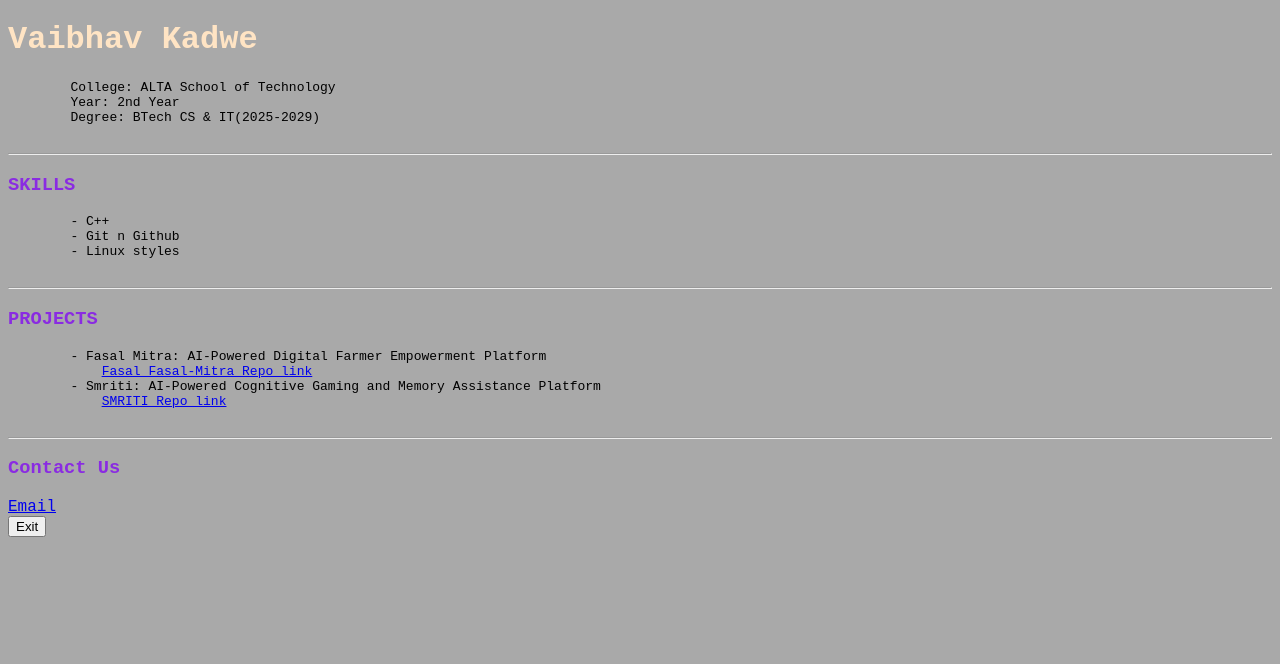
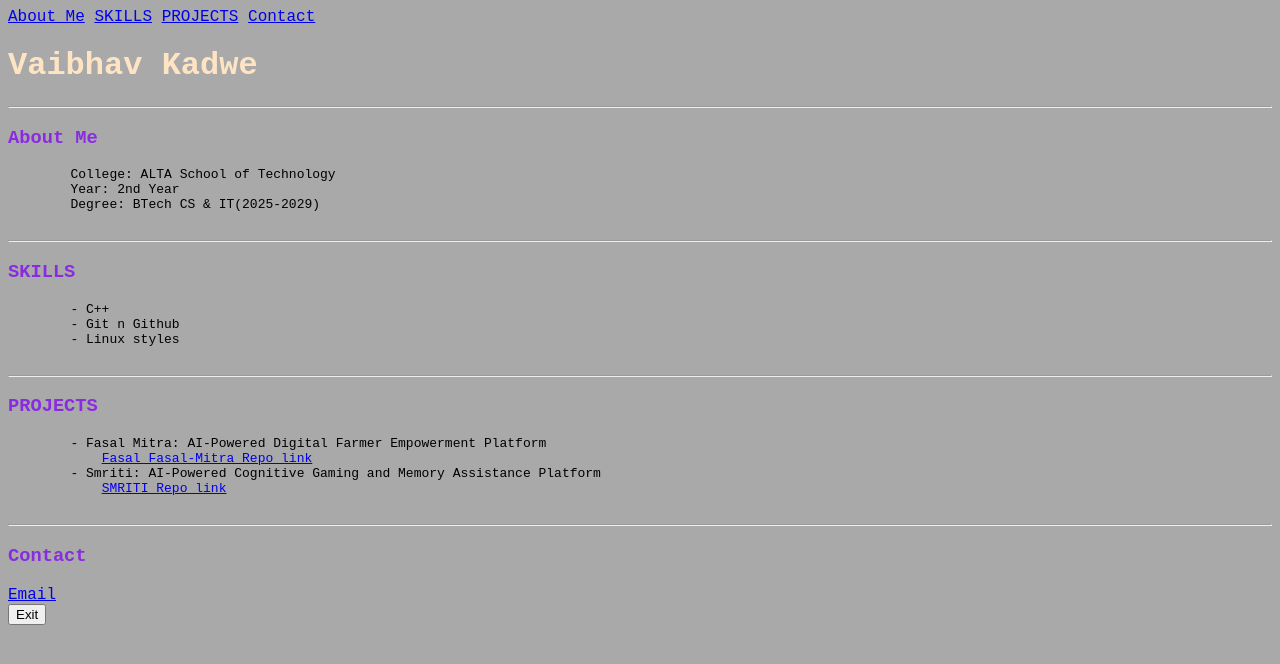
Before and after one commit to vaibhavkadwe/GitHub-practical-test, a plain HTML site: page index.html in a window 1280 px wide. Drawn offline with Linux system fonts and the light colour scheme.

Commit message:
added navigation bar to portfolio

```diff
--- a/index.html
+++ b/index.html
@@ -7,21 +7,29 @@
     <link rel="stylesheet" href="style.css">
 </head>
 <body>
+    <nav>
+        <a href="#About">About Me</a>
+        <a href="#Skills">SKILLS</a>
+        <a href="#Projects">PROJECTS</a>
+        <a href="#Contact">Contact</a>
+    </nav>
     <h1>Vaibhav Kadwe</h1>
+    <hr>
+    <h3 id="About">About Me</h3>
     <pre>
         College: ALTA School of Technology
         Year: 2nd Year
         Degree: BTech CS & IT(2025-2029)
     </pre>
     <hr>
-    <h3>SKILLS</h3>
+    <h3 id="Skills">SKILLS</h3>
     <pre>
         - C++
         - Git n Github
         - Linux styles
     </pre>
     <hr>
-    <h3>PROJECTS</h3>
+    <h3 id="Projects">PROJECTS</h3>
     <pre>
         - Fasal Mitra: AI-Powered Digital Farmer Empowerment Platform
             <a href="https://github.com/vaibhavkadwe/Fasal-Mitra">Fasal Fasal-Mitra Repo link</a>
@@ -29,7 +37,7 @@
             <a href="https://github.com/vaibhavkadwe/Smriti-SIH-Internal-Hackathon">SMRITI Repo link</a>
     </pre>
     <hr>
-    <h3>Contact Us</h3>
+    <h3 id="Contact">Contact</h3>
     <a href="mailto:example@gmail.com">Email</a>
 
     <br>
```
